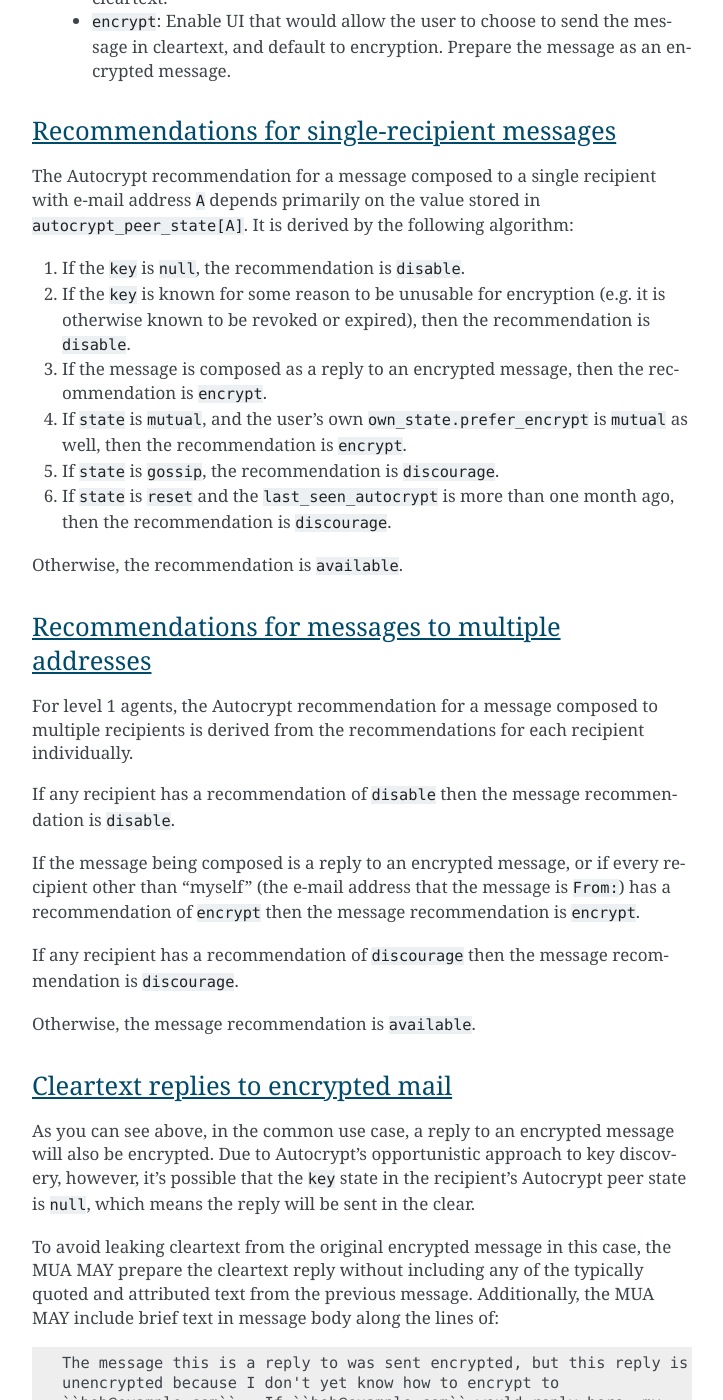
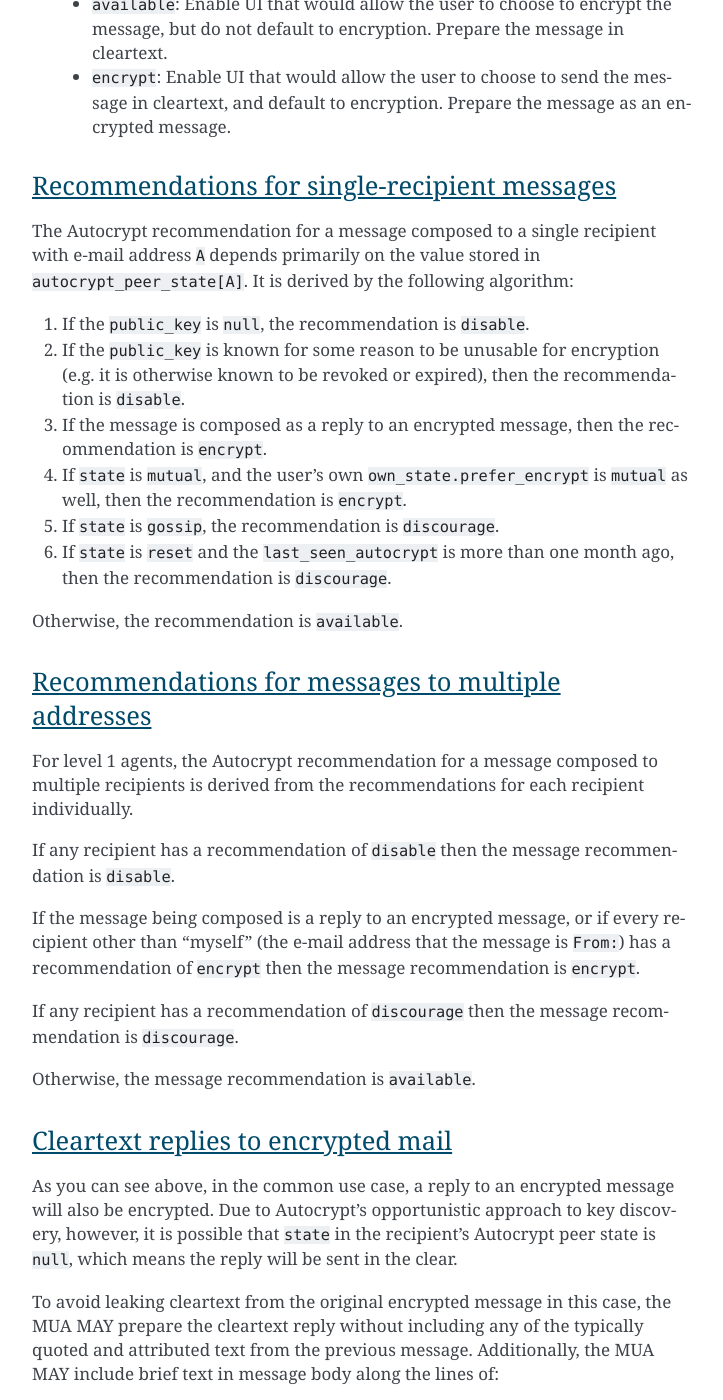
Before and after one commit to autocrypt/autocrypt, a Sphinx documentation site: the page built from doc/level1.rst, in a window 1280 px wide and 1400 px high, scrolled down 13041 px. Shown: the whole window, without its empty margins (388-1111 px from the left). Built offline with Sphinx 7.4.7, drawn with Linux system fonts in a browser that asks for light colours; pages that are not in the unit, such as notebooks, are missing from menus; some of the changed text lies outside the part shown.

Commit message:
disambiguate the usage of the "keys" literal in ``own_state``, ``autocrypt_peerstate`` and the Autocrypt header:
- always use ``public_key`` and ``secret_key`` in the states,
  never refer to just "key".

- use ``keydata`` for the Autocrypt  header which is always
  public key information but it's a specific format
  (Base64, not Radix and no PGP headers) so ``keydata``
  captures this.

This also helps with searchability (both web and in the doc)
because you can easily find all places where "keydata" is
used or "public_key/secret_key" both of which then refer
to own_state or autocrypt_peer_state.

```diff
--- a/doc/level1.rst
+++ b/doc/level1.rst
@@ -327,7 +327,7 @@
 outgoing e-mail matches an address that the Autocrypt-capable agent
 knows the secret key material (``own_state.secret_key``) for, it
 SHOULD include an Autocrypt header. This header MUST contain the
-associated public key material (``own_state.key``) as ``key``
+associated public key material (``own_state.public_key``) as ``keydata``
 attribute, and the same sender address that is used in the ``From``
 header in the ``addr`` attribute to confirm the association.  The most
 minimal Level 1 MUA will only include these two attributes.  If
@@ -356,15 +356,15 @@
 the one specified in the ``From`` header, the entire header MUST be
 treated as invalid.
 
-The ``type`` and ``key`` attributes specify the type and data of the
+The ``type`` and ``keydata`` attributes specify the type and data of the
 key material.  For now the only supported type is ``1``, which
 represents a specific subset of OpenPGP (see the next section), and is
 also the default.  Headers with an unknown ``type`` MUST be treated as
-invalid.  The value of the ``key`` attribute is a Base64
+invalid.  The value of the ``keydata`` attribute is a Base64
 representation of the public key material.  This is a simple
 ascii-armored key format without a checksum (which would then be Radix64)
 and without pgp message markers (``---BEGIN...`` etc.).  For ease of
-parsing, the ``key`` attribute MUST be the last attribute in the header.
+parsing, the ``keydata`` attribute MUST be the last attribute in the header.
 
 The ``prefer-encrypt`` attribute can only occur with the value
 ``mutual``.  Its presence the Autocrypt header indicates an agreement
@@ -374,7 +374,7 @@
 value as ``nopreference``.
 
 Additional attributes unspecified here are also possible before the
-``key`` attribute.  If an attribute name starts with an underscore
+``keydata`` attribute.  If an attribute name starts with an underscore
 (``_``), it is a "non-critical" attribute.  An attribute name without
 a leading underscore is a "critical" attribute.  The MUA SHOULD ignore
 any unsupported non-critical attribute and continue parsing the rest
@@ -458,15 +458,15 @@
 there is only one type, ``1``, so level 1 agents can implement this by
 indexing only the peer's e-mail address.
 
-For each e-mail address and type, an agent MUST store the following
-attributes:
+For each e-mail address ``A`` and type, an agent MUST store the following
+attributes as ``autocrypt_peer_state[A]``:
 
 * ``last_seen``: UTC timestamp of the most recent effective date of
   all processed messages for this peer.
 * ``last_seen_autocrypt``: UTC timestamp of the most recent effective
   date of all processed messages for this peer that contained a valid
   Autocrypt header.
-* ``key``: the raw key material
+* ``public_key``: the public key of the recipient
 * ``state``: a quad-state: ``nopreference``, ``mutual``, ``reset``, or
   ``gossip``.
 
@@ -494,7 +494,7 @@
 
 - the "effective date" of the message.
 
-- the ``key`` and ``prefer-encrypt`` attributes of the single valid
+- the ``keydata`` and ``prefer-encrypt`` attributes of the single valid
   parsed ``Autocrypt`` header (see above), if available.
 
 If the parsed Autocrypt header is unavailable, and the effective
@@ -512,7 +512,7 @@
 At this point, the message in processing contains the most recent
 Autocrypt header. Update the state as follows:
 
-- set ``key`` to the corresponding value of the Autocrypt header
+- set ``public_key`` to the corresponding ``keydata`` value of the Autocrypt header
 - set ``last_seen_autocrypt`` to the effective message date
 
 If the effective date of the message is more recent than or equal to
@@ -597,8 +597,8 @@
 stored in ``autocrypt_peer_state[A]``. It is derived by the following
 algorithm:
 
-1. If the ``key`` is ``null``, the recommendation is ``disable``.
-2. If the ``key`` is known for some reason to be unusable for
+1. If the ``public_key`` is ``null``, the recommendation is ``disable``.
+2. If the ``public_key`` is known for some reason to be unusable for
    encryption (e.g. it is otherwise known to be revoked or expired),
    then the recommendation is ``disable``.
 3. If the message is composed as a reply to an encrypted message, then
@@ -637,9 +637,9 @@
 
 As you can see above, in the common use case, a reply to an encrypted
 message will also be encrypted. Due to Autocrypt's opportunistic
-approach to key discovery, however, it's possible that the ``key``
-state in the recipient's Autocrypt peer state is ``null``, which means
-the reply will be sent in the clear.
+approach to key discovery, however, it is possible that
+``state`` in the recipient's Autocrypt peer state is ``null``,
+which means the reply will be sent in the clear.
 
 To avoid leaking cleartext from the original encrypted message in this
 case, the MUA MAY prepare the cleartext reply without including any
@@ -704,7 +704,7 @@
 with more than one recipient. These headers MUST be placed in the root
 MIME part of the encrypted message payload. The encrypted payload in
 this case contains one Autocrypt-Gossip header for each recipient,
-which MUST include ``addr`` and ``key`` attributes with the relevant
+which MUST include ``addr`` and ``keydata`` attributes with the relevant
 data from the recipient's Autocrypt peer state.
 
 Updating Autocrypt Peer State from Key Gossip
@@ -722,7 +722,7 @@
    effective message date and the existing ``state`` is ``gossip``, or
    the ``last_seen_autocrypt`` value is null:
 
-    - set ``key`` to the corresponding value of the
+    - set ``keydata`` to the corresponding value of the
       ``Autocrypt-Gossip`` header
     - set ``last_seen`` to the effective message date
     - set ``state`` to ``gossip``
@@ -747,8 +747,8 @@
 
  * ``secret_key`` -- the RSA 2048-bit secret key used for this
    account (see "Secret Key Generation and storage" above).
- * ``key`` -- the OpenPGP transferable public key derived from
-   ``secret_key``.
+ * ``public_key`` -- the OpenPGP transferable public key derived
+   from the secret key.
  * ``prefer_encrypt`` -- the user's own
    preferences on this account, either ``mutual`` or ``nopreference``.
    This SHOULD be set to ``nopreference`` by default.
```
